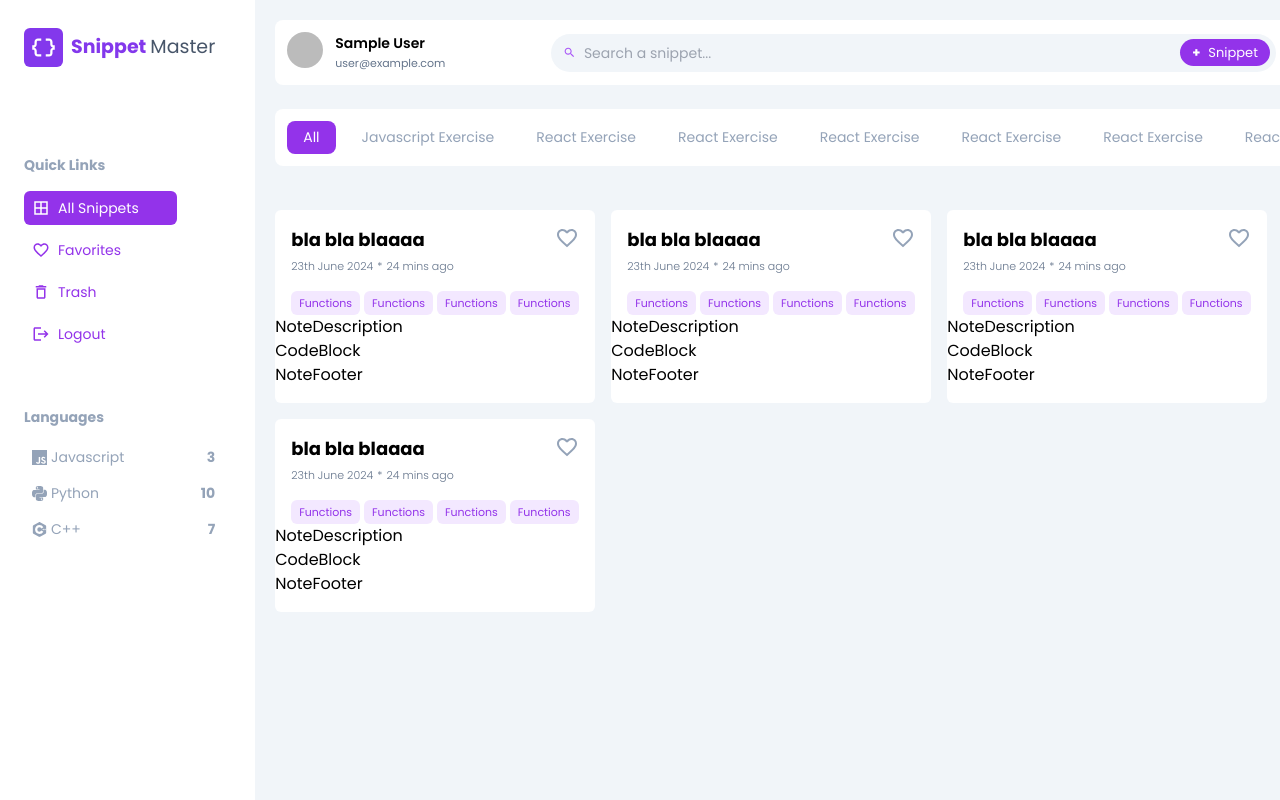
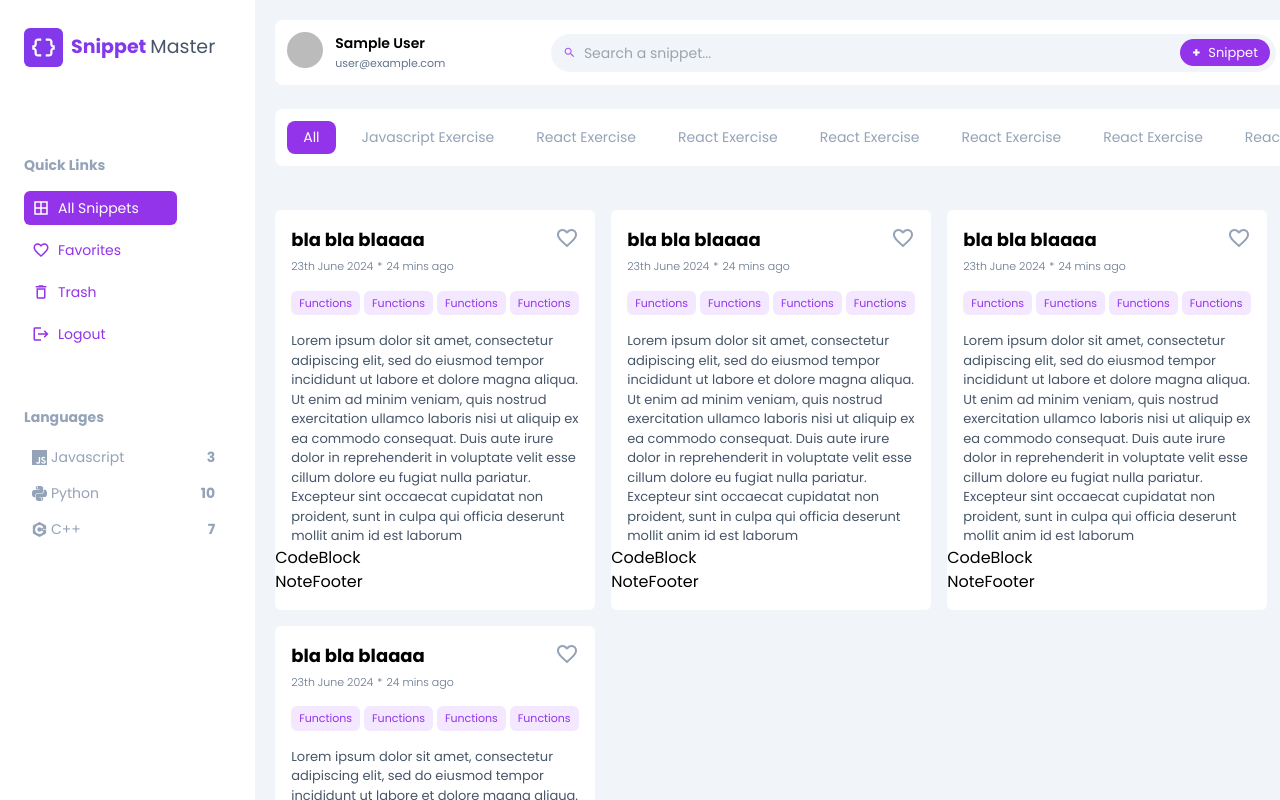
Before and after one commit to rajputkarsh/snippet-master, a Next.js app: page /my-notes in a window 1280 px wide. Shown: the top 800 px of the page. Built offline with nearby package versions, Linux system fonts and the light colour scheme; no server answers; sample sign-in values are in the browser's storage.

Commit message:
add NoteDescription component

```diff
--- a/src/components/AllNotes/Note/NoteDescription.tsx
+++ b/src/components/AllNotes/Note/NoteDescription.tsx
@@ -1,8 +1,28 @@
+import { useGlobalContext } from "@/context"
+import { isDarkMode } from "@/lib/utils";
 
 function NoteDescription() {
+  const {
+    darkModeObject: { darkMode }
+  } = useGlobalContext();
+
+  const isDarkModeEnabled = isDarkMode(darkMode);
+
   return (
-    <div>NoteDescription</div>
-  )
+    <div
+      className={`${
+        isDarkModeEnabled ? "text-slate-300" : "text-slate-600"
+      } text-[13px] mt-4 mx-4`}
+    >
+      Lorem ipsum dolor sit amet, consectetur adipiscing elit, sed do eiusmod
+      tempor incididunt ut labore et dolore magna aliqua. Ut enim ad minim
+      veniam, quis nostrud exercitation ullamco laboris nisi ut aliquip ex ea
+      commodo consequat. Duis aute irure dolor in reprehenderit in voluptate
+      velit esse cillum dolore eu fugiat nulla pariatur. Excepteur sint occaecat
+      cupidatat non proident, sunt in culpa qui officia deserunt mollit anim id
+      est laborum
+    </div>
+  );
 }
 
 export default NoteDescription
```
